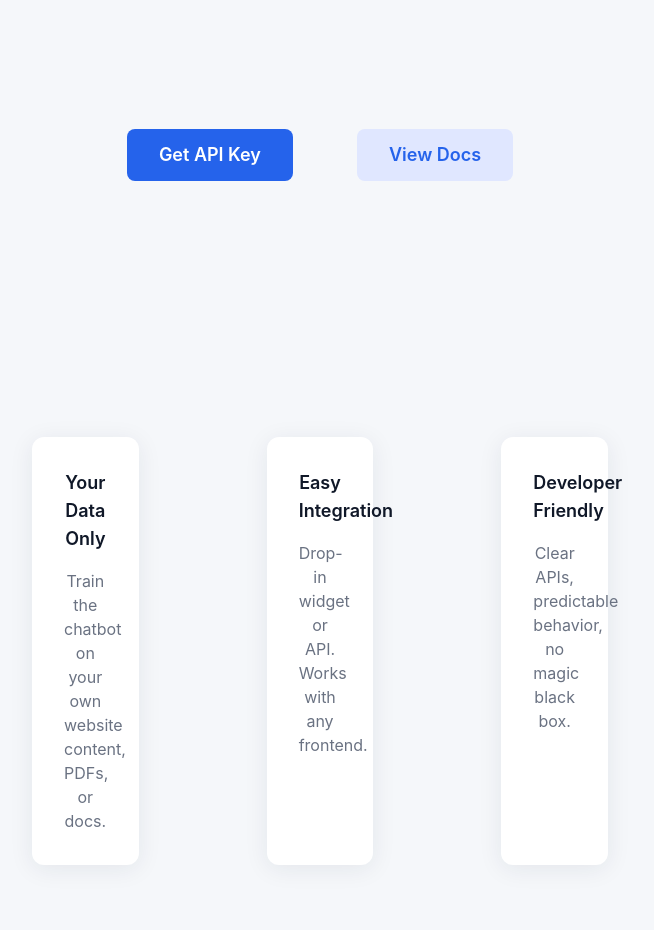
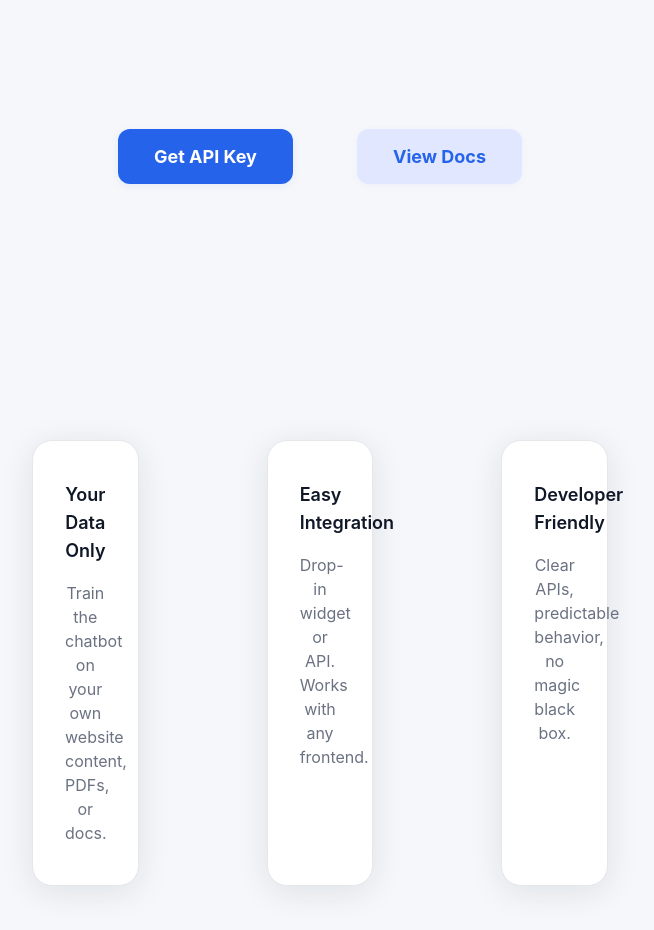
Before and after one commit to sk-akram/chattydevs-web, a Next.js app in the folder apps/web/: page / in a window 1280 px wide. Shown: the part 1080-2010 px from the top of the page, without its empty margins (320-974 px from the left). Built offline with nearby package versions, Linux system fonts and the light colour scheme.

Commit message:
fix styling

```diff
--- a/apps/web/src/app/globals.css
+++ b/apps/web/src/app/globals.css
@@ -44,44 +44,56 @@ body {
   transition: background 0.2s, color 0.2s;
 }
 
+
 .card {
   background: var(--card-bg);
-  border-radius: var(--border-radius);
-  box-shadow: var(--shadow);
-  padding: 2rem;
+  border-radius: 1.25rem;
+  box-shadow: 0 6px 32px 0 rgba(30,41,59,0.10);
+  padding: 2.5rem 2rem;
+  border: 1px solid #e5e7eb;
+  transition: box-shadow 0.18s, border 0.18s;
 }
+
 
 .btn-primary {
   background: var(--primary);
   color: #fff;
-  border-radius: 0.5rem;
-  font-weight: 600;
-  padding: 0.75rem 2rem;
-  transition: background 0.15s;
+  border-radius: 0.75rem;
+  font-weight: 700;
+  font-size: 1.125rem;
+  padding: 0.85rem 2.25rem;
+  box-shadow: 0 2px 8px 0 rgba(37,99,235,0.08);
+  transition: background 0.15s, box-shadow 0.15s;
 }
 .btn-primary:hover, .btn-primary:focus {
   background: var(--primary-hover);
+  box-shadow: 0 4px 16px 0 rgba(37,99,235,0.12);
 }
+
 
 .btn-secondary {
   background: var(--primary-light);
   color: var(--primary);
-  border-radius: 0.5rem;
-  font-weight: 600;
-  padding: 0.75rem 2rem;
-  transition: background 0.15s;
+  border-radius: 0.75rem;
+  font-weight: 700;
+  font-size: 1.125rem;
+  padding: 0.85rem 2.25rem;
+  box-shadow: 0 2px 8px 0 rgba(37,99,235,0.04);
+  transition: background 0.15s, box-shadow 0.15s;
 }
 .btn-secondary:hover, .btn-secondary:focus {
   background: #dbeafe;
+  box-shadow: 0 4px 16px 0 rgba(37,99,235,0.08);
 }
 
 input, textarea, select {
-  border-radius: 0.5rem;
-  border: 1px solid #e5e7eb;
-  padding: 0.75rem 1rem;
-  font-size: 1rem;
+  border-radius: 0.75rem;
+  border: 1.5px solid #e5e7eb;
+  padding: 1rem 1.25rem;
+  font-size: 1.08rem;
   background: #fff;
-  transition: border 0.15s;
+  font-weight: 500;
+  transition: border 0.15s, box-shadow 0.15s;
 }
 
 input:focus, textarea:focus, select:focus {
```
